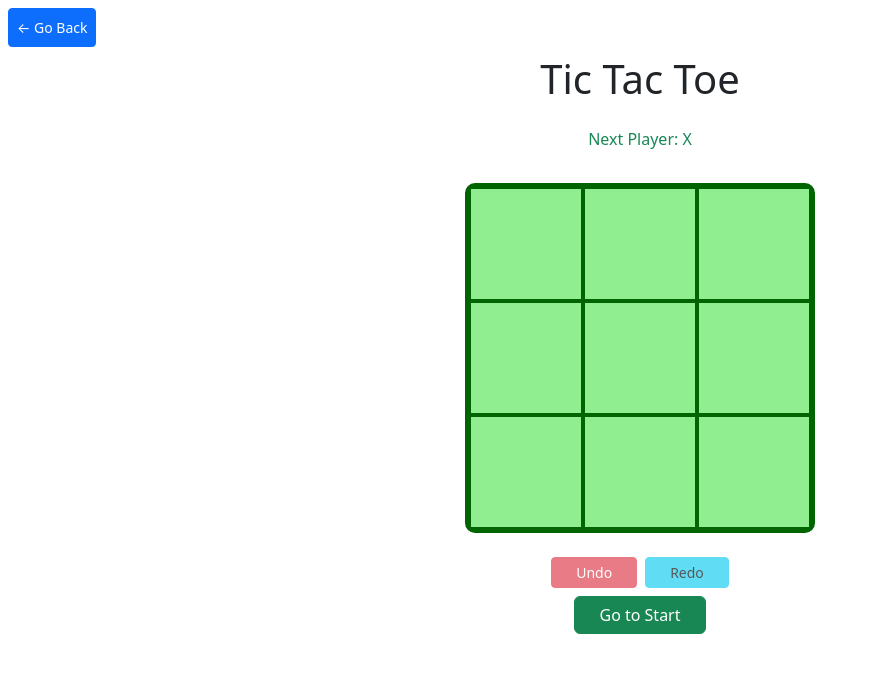
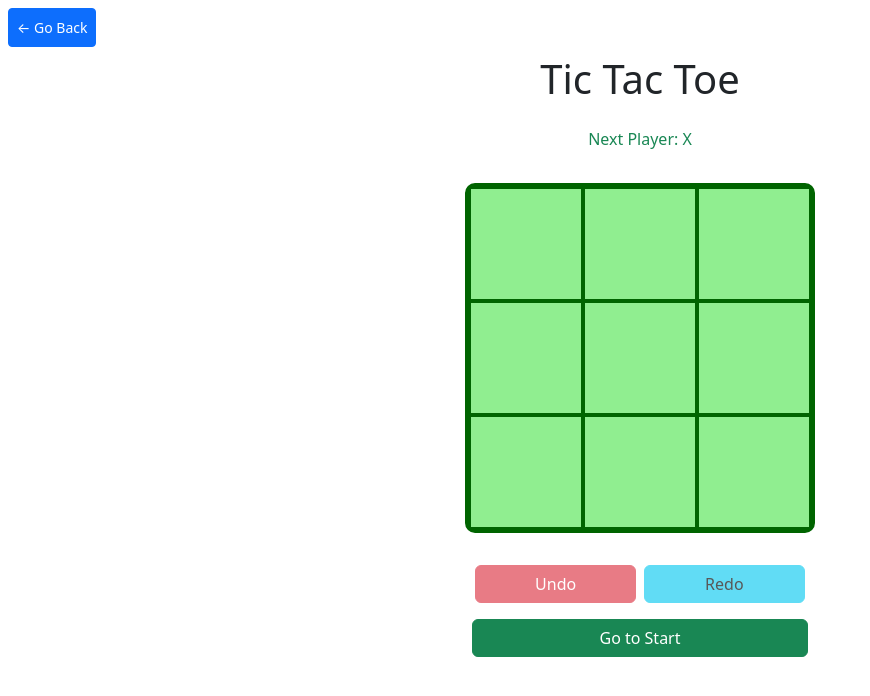
Before and after one commit to krushnamajhi/Simple-Old-Games, a Next.js app: page /Simple-Old-Games/tictactoe in a window 1280 px wide. Shown: the top 696 px of the page, without its empty margins (0-870 px from the left). Built offline with nearby package versions, Linux system fonts and the light colour scheme.

Commit message:
changing button style in tictactoe

```diff
--- a/src/pages/tictactoe.jsx
+++ b/src/pages/tictactoe.jsx
@@ -50,10 +50,10 @@ function TicTacToe(props) {
   const renderMoves = () => {
     return (
       <div className="p-1 text-center">
-        <button className="btn btn-sm btn-danger mx-1 px-4" onClick={() => jumpTo(stepNumber - 1)} disabled = {stepNumber == 0}>Undo</button>
-        <button className="btn btn-sm btn-info mx-1 px-4" onClick={() => jumpTo(stepNumber + 1)} disabled = {stepNumber == history.length -1}>Redo</button>
+        <button className="btn btn-danger my-2 mx-1" style={{width:"47%"}} onClick={() => jumpTo(stepNumber - 1)} disabled = {stepNumber == 0}>Undo</button>
+        <button className="btn btn-info my-2 mx-1" style={{width:"47%"}} onClick={() => jumpTo(stepNumber + 1)} disabled = {stepNumber == history.length -1}>Redo</button>
         <br/>
-        <button className="btn btn-success m-2 px-4" onClick={() => jumpTo(0, true)}>Go to Start</button>
+        <button className="btn btn-success my-2" style={{width:"98%"}} onClick={() => jumpTo(0, true)}>Go to Start</button>
       </div>
     );
   };
```
